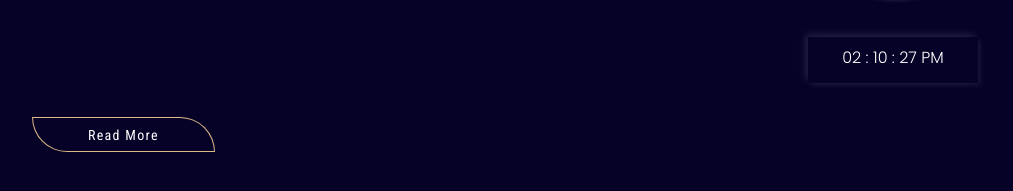
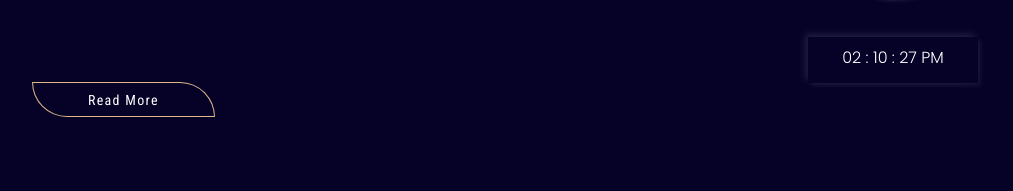
Before and after one commit to CodewithKisha/Javascript_timer, a plain HTML site: page index.html in a window 1280 px wide. Shown: the part 357-548 px from the top of the page, without its empty margins (152-1165 px from the left). Drawn offline with Linux system fonts and the light colour scheme.

Commit message:
Update style.css

```diff
--- a/style.css
+++ b/style.css
@@ -58,7 +58,7 @@ p {
     border: 1px solid burlywood;
     border-radius: 0 50px 0 50px;
     padding: 4px 55px;
-    margin: 30px 0 30px 0;
+    margin: -40px 0 30px 0;
 }
 
 .btn a {
```
